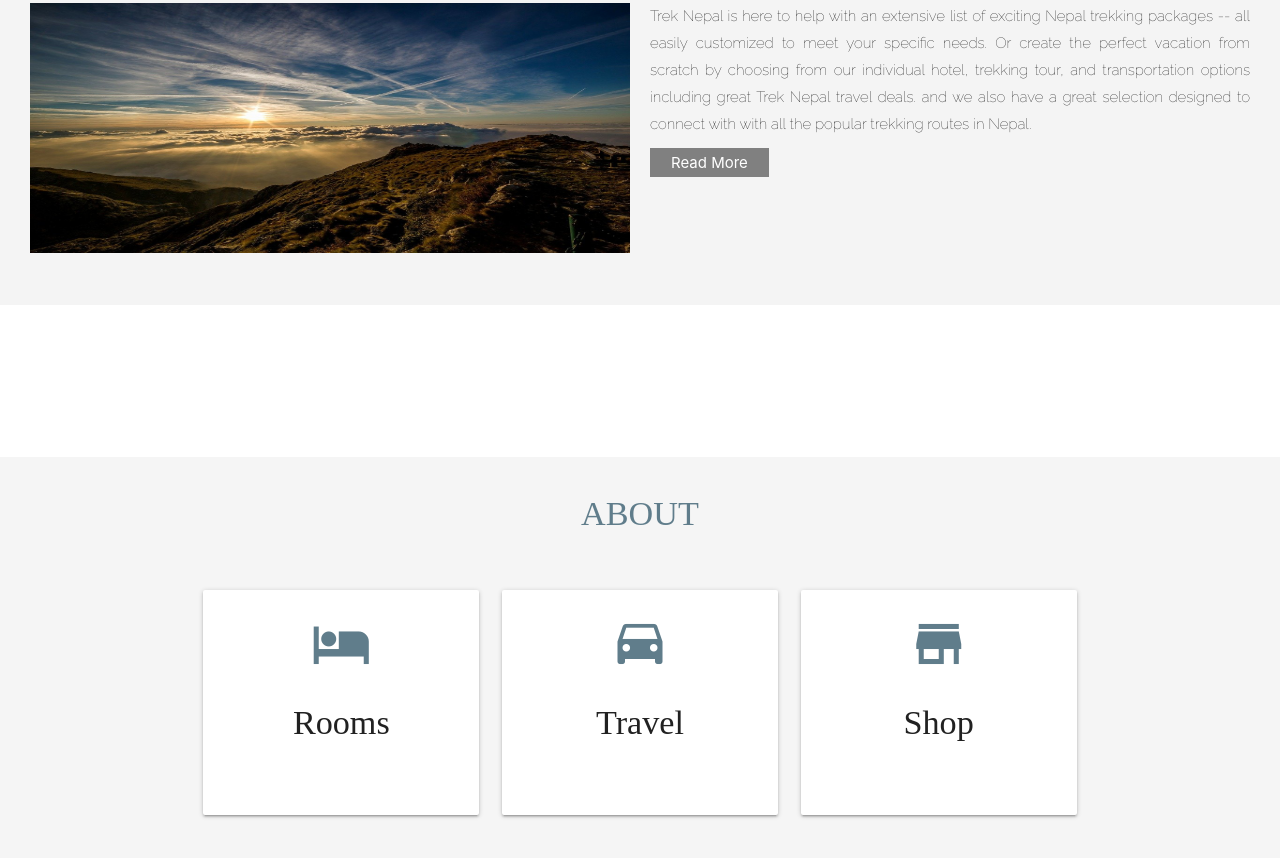
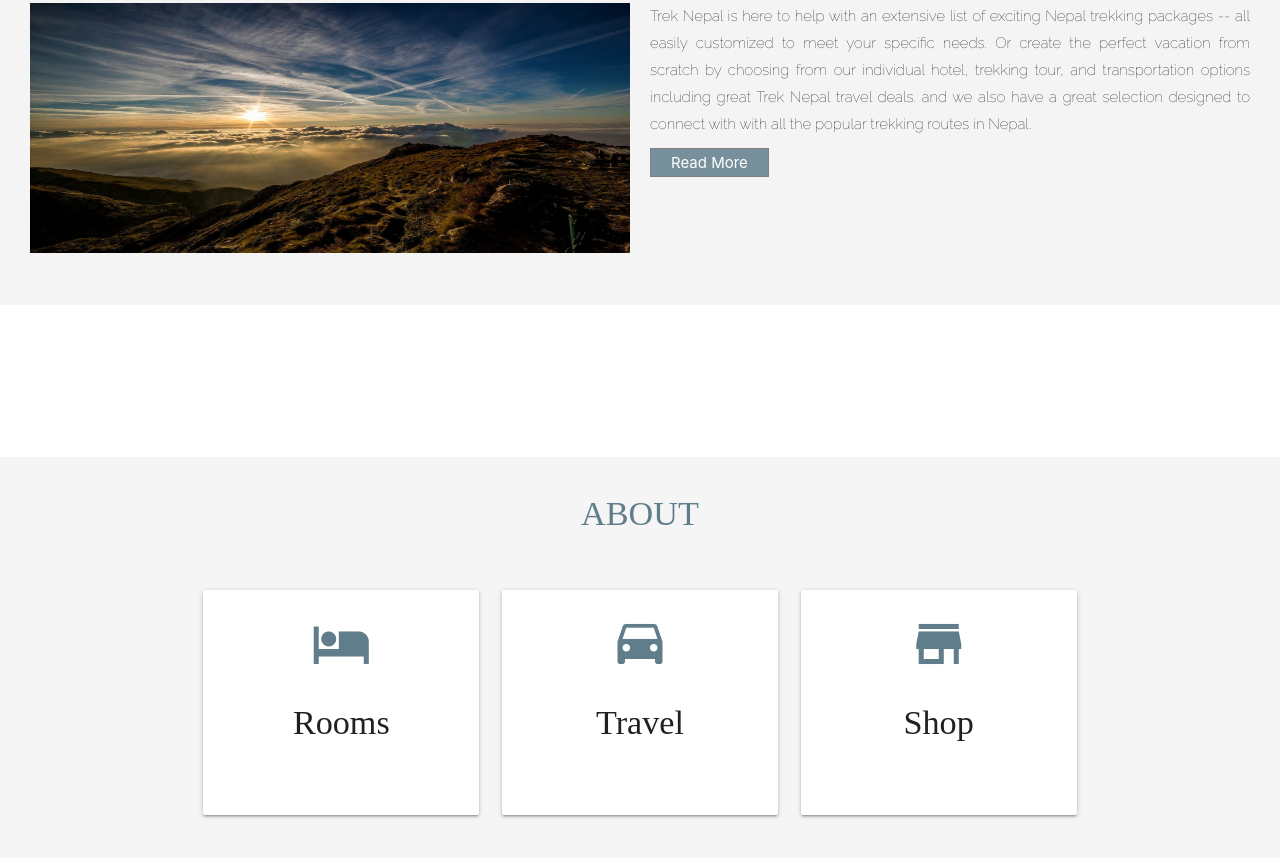
Before and after one commit to Bhis10/Trekking, a plain HTML site: page index.html in a window 1280 px wide. Shown: the part 2070-2928 px from the top of the page. Drawn offline with nearby package versions, Linux system fonts and the light colour scheme; a web font is replaced by a local one.

Commit message:
Update style.css

```diff
--- a/css/style.css
+++ b/css/style.css
@@ -430,7 +430,7 @@ margin-top: 10px;
   }
 }
 .aboutus button{
-  background-color:grey;
+  background-color:#78909c;
   margin-top: 10px;
   border:1px solid grey;
   padding:5px 20px;
```
